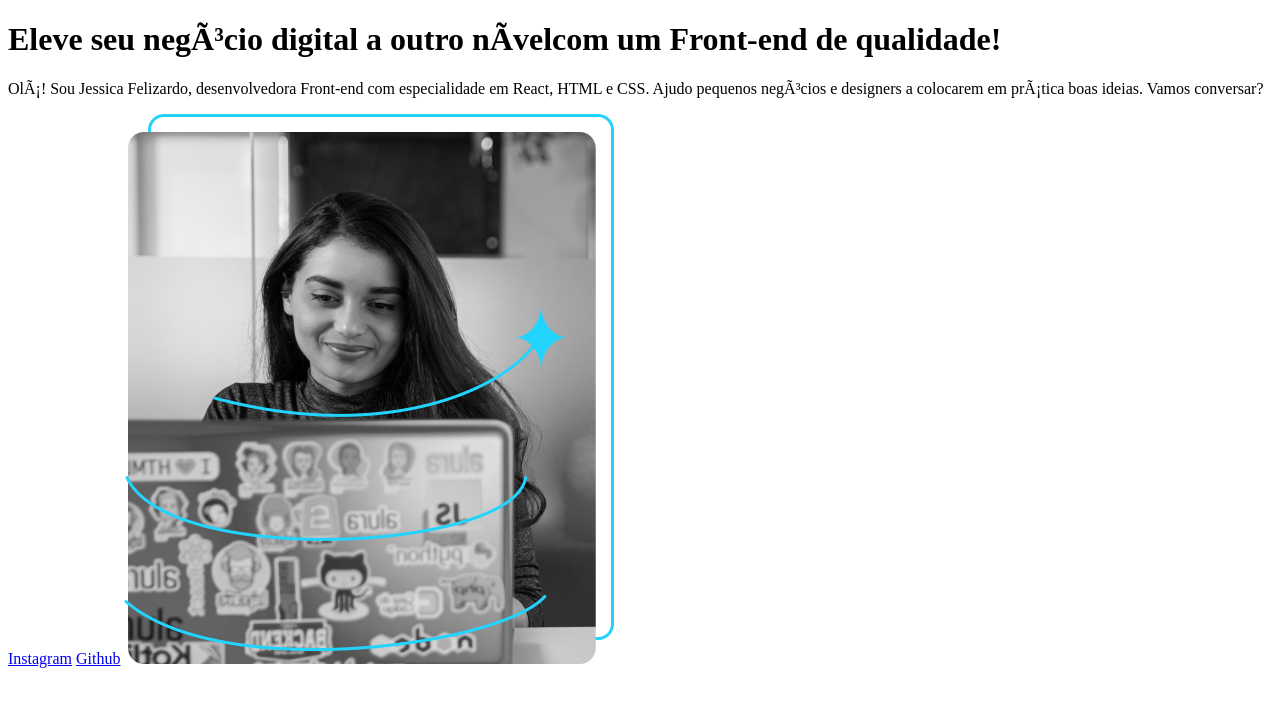
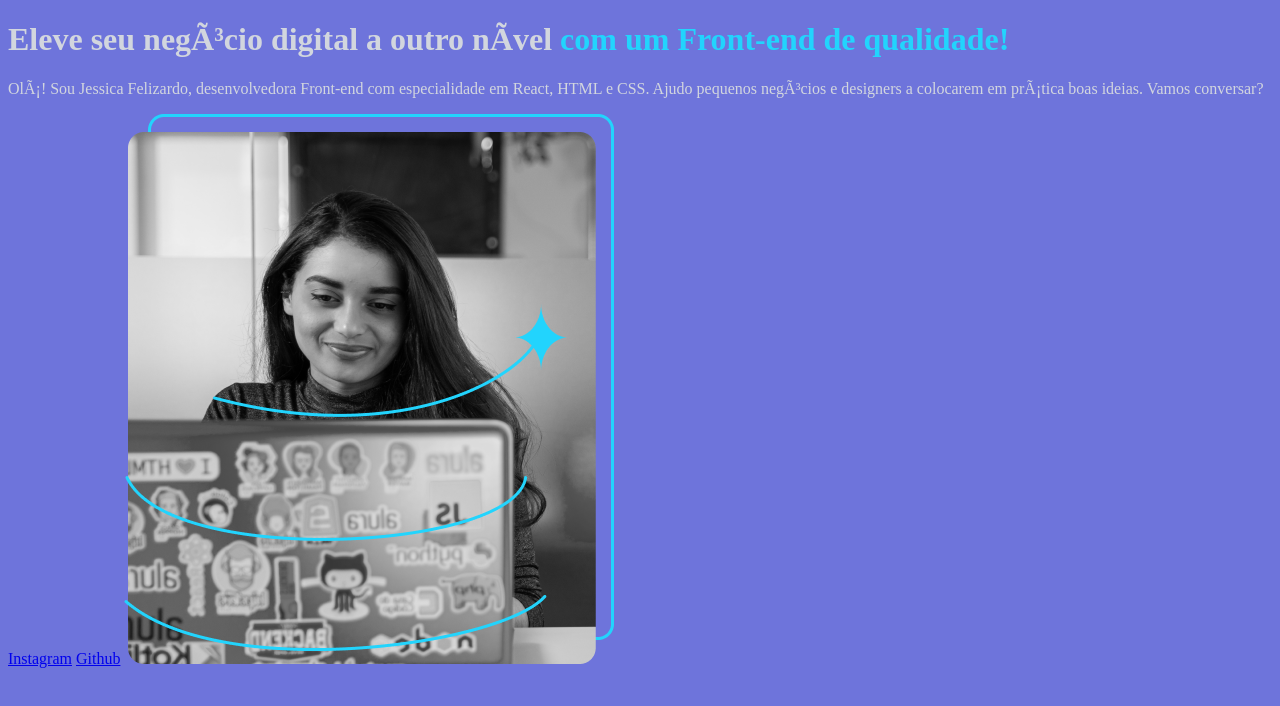
Before and after one commit to jessicafg/html_e_css, a plain HTML site: page portfolio/index.html in a window 1280 px wide. Drawn offline with Linux system fonts and the light colour scheme.

Commit message:
finalizando primeiros passos do HTM e CSS

```diff
--- a/portfolio/index.html
+++ b/portfolio/index.html
@@ -5,11 +5,12 @@
         <meta http-equiv="X-UA-Compatible" content="IE=edge">
         <meta name="viewport" content="width=device-width, initial-scale=1.0">
         <title>Portfolio</title>
+        <link rel="stylesheet" href="style.css">
     </head>
     <body>
         <header></header>
             <main>
-                <h1>Eleve seu negócio digital a outro nível<strong>com um Front-end de qualidade!</strong></h1
+                <h1>Eleve seu negócio digital a outro nível<strong> com um Front-end de qualidade!</strong></h1
                 <p>Olá! Sou Jessica Felizardo, desenvolvedora Front-end com especialidade em React, HTML e CSS. Ajudo pequenos negócios e designers a colocarem em prática boas ideias. Vamos conversar?</p>
                 <a href="https://instagram.com/jessy.felizardo">Instagram</a>
                 <a href="https://github.com/jessicafelizardo">Github</a>
--- /dev/null
+++ b/portfolio/style.css
@@ -0,0 +1,9 @@
+body {
+    background-color: #6E74DB;
+    color: #D2D6DE;
+}
+
+strong{
+    color:#22D4FD;
+    ;
+}
```
Also changed, not shown: 1 other file.
